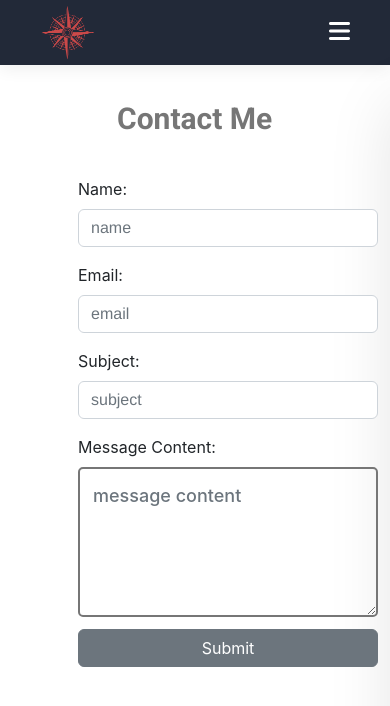
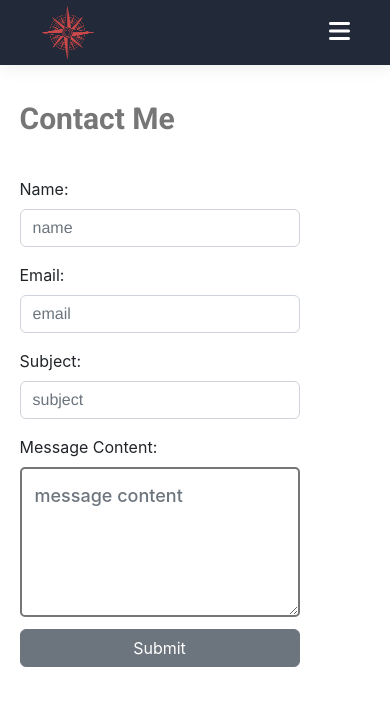
Before and after one commit to juliamachin/portfolio2, a React (Create React App) app: page /contact in a window 390 px wide. Shown: the top 706 px of the page. Built offline with nearby package versions, Linux system fonts and the light colour scheme; the HTML template or start-up script is replaced by a standard one; a web font is replaced by a local one.

Commit message:
made adjustments for mobile and added classnames for h2 tags

```diff
--- a/src/Components/About/About.js
+++ b/src/Components/About/About.js
@@ -3,7 +3,7 @@ import "./About.css";
 const About = () => {
   return (
     <div>
-      <h2>About Me</h2>
+      <h2 className="title">About Me</h2>
       <img
         src="/Images/IMG_4039.jpg"
         width="280"
--- a/src/Components/Contact/Contact.css
+++ b/src/Components/Contact/Contact.css
@@ -2,7 +2,7 @@
     color: #767676;
     font-family: Roboto, Arial, sans-serif;
     font-size: 30px;
-    left: 30%;
+    left: 40%;
     position: absolute;
     top: 12%;
 }
@@ -76,7 +76,11 @@
 
   @media only screen and (max-width: 780px) and (max-height: 900px) {
       Form {
-          max-width: 300px;
-          left: 20%;
+          max-width: 280px;
+          left: 5%;
+      }
+
+      .title {
+        left: 5%;
       }
   }
--- a/src/Components/Home/Home.css
+++ b/src/Components/Home/Home.css
@@ -57,3 +57,17 @@
   top: 0;
   transform: translate(0, -100%);
 }
+
+@media screen and (max-width: 769px) {
+  .animated-title > div {
+    width: 65%;
+  }
+
+  .animated-title > div div {
+    font-size: 8vmin;
+  }
+
+  .animated-title > div.text-bottom div {
+    font-size: 6vmin;
+  }
+}
--- a/src/Components/Links/Links.css
+++ b/src/Components/Links/Links.css
@@ -61,7 +61,7 @@ nav {
     position: fixed;
     top: 63px;
     right: -300px;
-    width: 300px;
+    width: 200px;
     height: 100vh;
     background: #2a3239;
     box-shadow: 0 40px 60px rgba(0, 0, 0, 0.1);
--- a/src/Components/Portfolio/Portfolio.js
+++ b/src/Components/Portfolio/Portfolio.js
@@ -23,7 +23,7 @@ const Portfolio = ({ slides }) => {
 
   return (
     <div>
-      <h2>Portfolio</h2>
+      <h2 className="title">Portfolio</h2>
       <section className="slider">
         <FaArrowAltCircleLeft className="left" onClick={prevSlide} />
         <FaArrowAltCircleRight className="right" onClick={nextSlide} />
```
